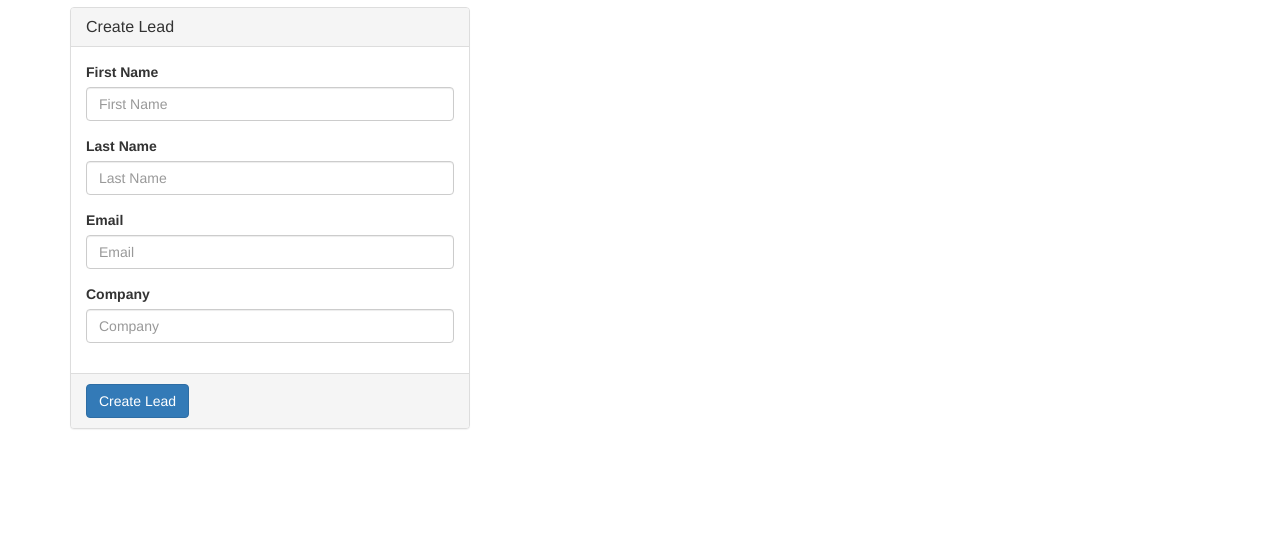
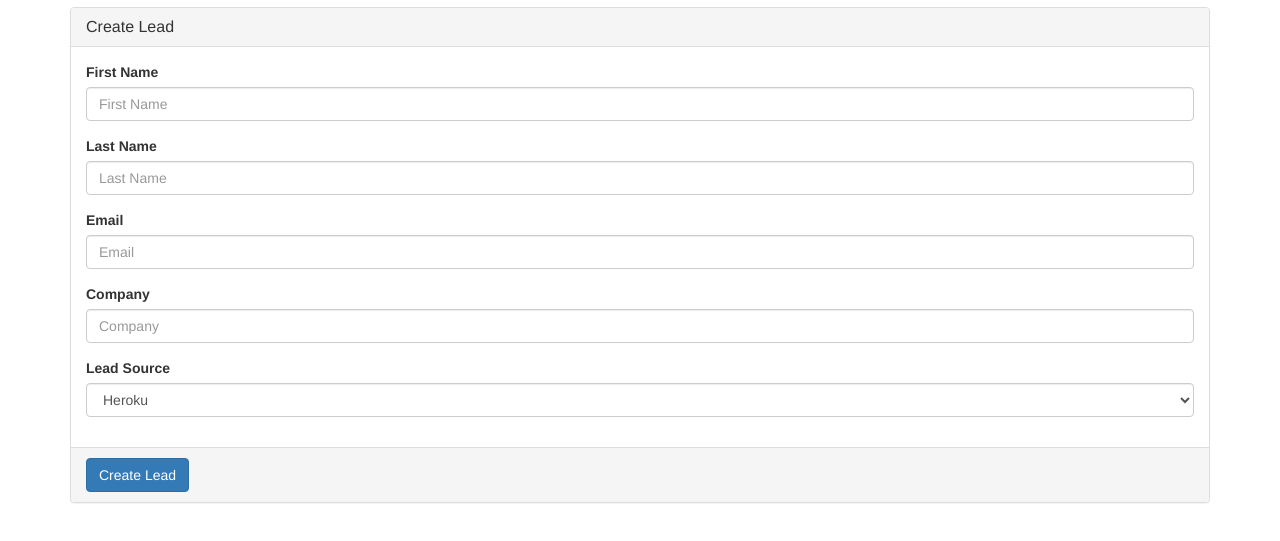
Before and after one commit to MasterOfsiN/kirill1991, a plain HTML site: page index.html in a window 1280 px wide. Shown: the part 53-594 px from the top of the page. Drawn offline with nearby package versions, Linux system fonts and the light colour scheme.

Commit message:
Add files via upload

```diff
--- a/index.html
+++ b/index.html
@@ -1,5 +1,6 @@
 <!DOCTYPE html>
 <html>
+
 <head>
     <meta charset="utf-8">
     <meta http-equiv="X-UA-Compatible" content="IE=edge">
@@ -27,6 +28,7 @@
                 var lastName = $("#lastName").val();
                 var company = $("#company").val();
                 var email = $("#email").val();
+                var leadsource = $("#leadsource").val();
 
                 if (lastName.length == 0 || company.length ==0) {
                     errorMessage.text("Last Name and Company fields are required.");
@@ -40,7 +42,8 @@
                             firstName: firstName,
                             lastName: lastName,
                             email: email,
-                            company: company
+                            company: company,
+                            leadsource : leadsource
                         }),
                         contentType: "application/json; charset=utf-8",
                         dataType: "json",
@@ -49,6 +52,7 @@
                             $("#lastName").val("");
                             $("#email").val("");
                             $("#company").val("");
+                            $("#leadsource").val("");
                             $("#messageMessage").text("Record insert!");
                             $("#message").show();
                         },
@@ -63,6 +67,7 @@
 
     </script>
 </head>
+
 <body>
     <nav class="navbar navbar-inverse navbar-fixed-top">
         <div class="container">
@@ -73,7 +78,7 @@
     </nav>
 
     <div class="container">
-        <form id="leadcreater" action="/insert" method="post" style="width: 400px">
+        <form id="leadcreater" action="/insert" method="post">
             <div class="panel panel-default">
                 <div class="panel-heading">
                     <h3 class="panel-title">Create Lead</h3>
@@ -95,6 +100,12 @@
                         <label for="Company">Company</label>
                         <input type="text" class="form-control" id="company" placeholder="Company" required>
                     </div>
+                    <div class="form-group">
+                        <label for="leadsource">Lead Source</label><br>
+                            <select id="leadsource" name="leadsource" class="form-control">
+                            <option value="Web-to-Lead" >Heroku</option>
+                        </select>
+                    </div>
                 </div>
                 <div class="panel-footer">
                     <div id="message" class="alert alert-info" role="alert" style="display: none;">
@@ -112,4 +123,5 @@
         </form>
     </div>
 </body>
+
 </html>
```
